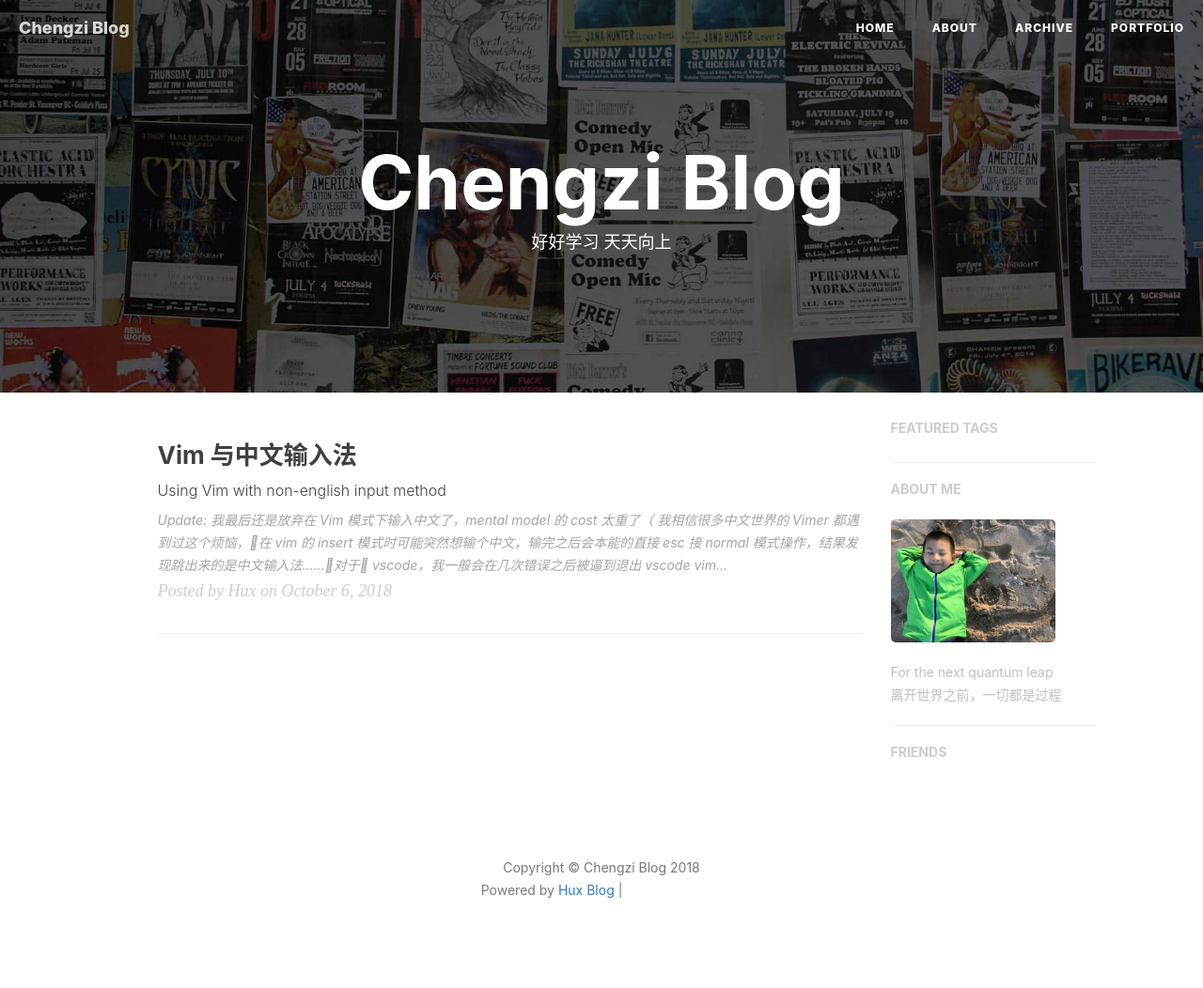
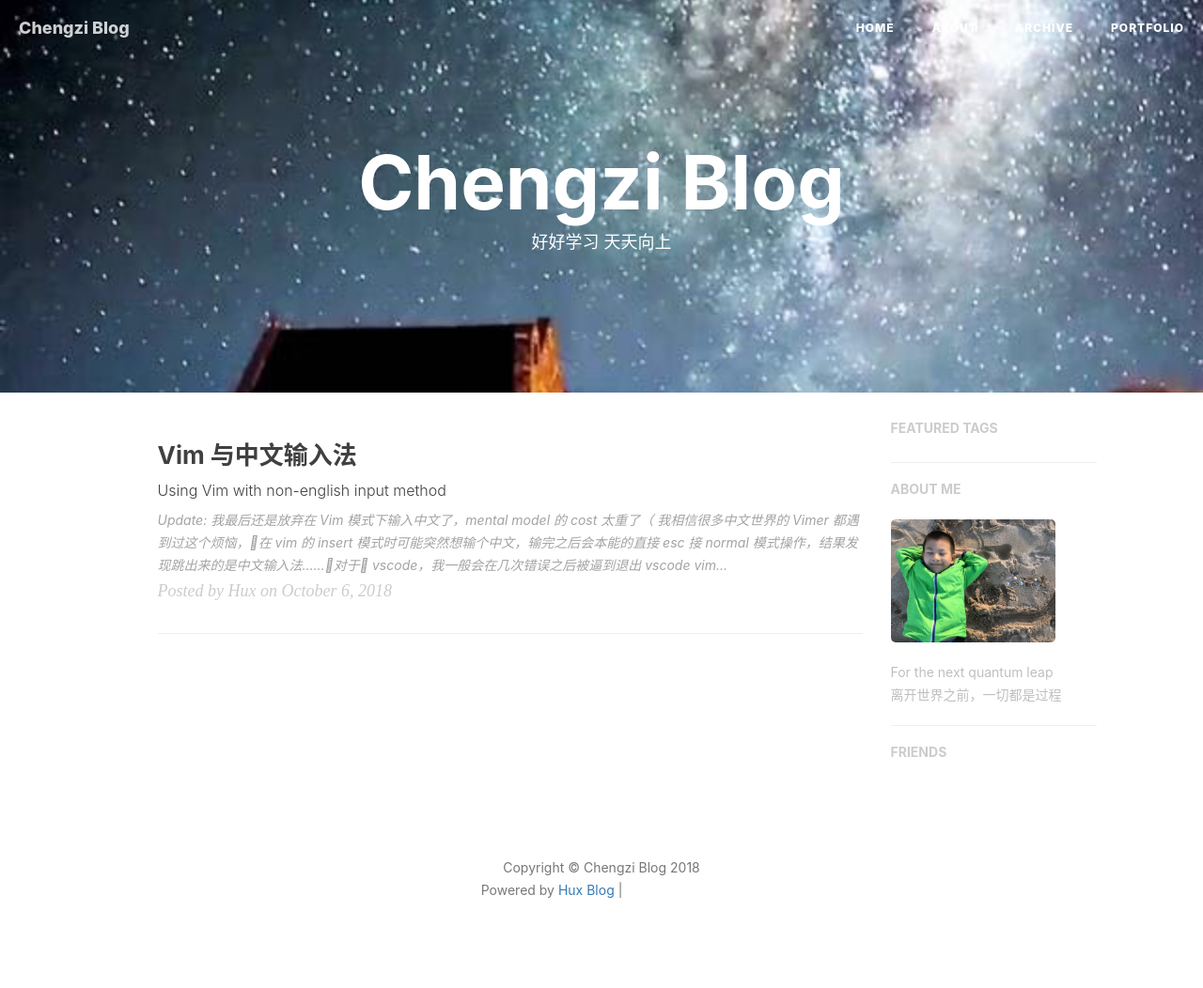
Before and after one commit to chengzi929/chengzi929.github.io, a Jekyll site: the page built from index.html, in a window 1280 px wide. Shown: the whole page at 94% size. Built offline with Jekyll 4.4.1, drawn with Linux system fonts in a browser that asks for light colours; nearby versions of some CDN libraries; the list of posts is cut into pages by our own code; comment, search, counter and statistics services are not loaded; grey boxes are pictures that could not be loaded.

Commit message:
修改背景图

```diff
--- a/_config.yml
+++ b/_config.yml
@@ -1,7 +1,7 @@
 # Site settings
 title: Chengzi Blog
 SEOTitle: Chengzi的博客 | Chengzi Blog
-header-img: img/home-bg.jpg
+header-img: img/blog-bg.jpg
 email: chengzi929@foxmail.com
 description: "Chengzi的博客"
 keyword: ""
```
Also changed, not shown: img/blog-bg.jpg (added).
